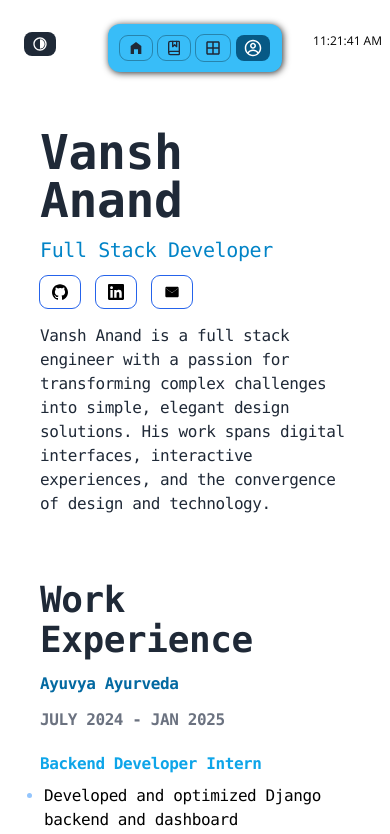
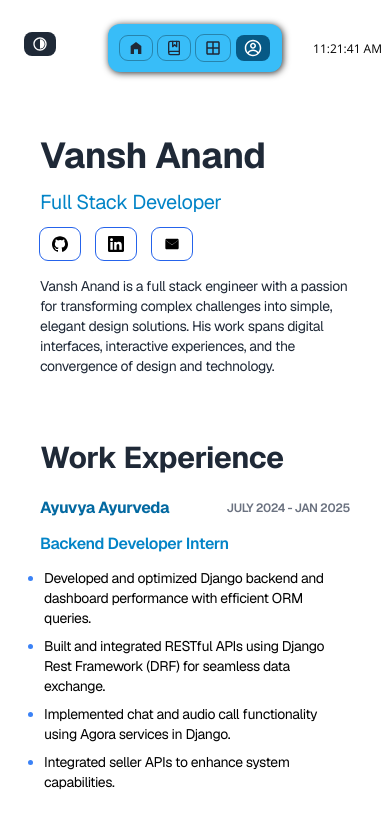
Before and after one commit to vanshanand34/Vansh-Portfolio, a Next.js app: page /about-me in a window 390 px wide. Shown: the top 834 px of the page. Built offline with nearby package versions, Linux system fonts and the light colour scheme.

Commit message:
feat: Enhanced responsiveness, modified font to Geist for Mobile screens and monospace for larger screens

```diff
--- a/app/HomePage.tsx
+++ b/app/HomePage.tsx
@@ -3,8 +3,12 @@
 import Link from "next/link";
 import ParentLayout from "./ParentLayout";
 import Footer from "./components/Footer";
+import { Geist } from "next/font/google";
 import { useEffect, useState } from "react";
 
+const geist = Geist({
+  variable: "--font-geist",
+})
 
 export default function HomePage() {
   return (
@@ -34,14 +38,14 @@ function HomePageComponent() {
 
   return (
     <>
-      <div className="px-10 sm:px-20 md:px-38 lg:px-56 xl:px-64 pt-28 pb-6 md:pt-44"
+      <div className={`${geist.className} px-10 sm:px-20 md:px-38 lg:px-56 xl:px-64 pt-28 pb-6 md:pt-44`}
         onClick={handleClick} >
-        <div className="text-4xl md:text-5xl lg:text-6xl dark:text-gray-200 text-gray-800 font-bold font-mono py-4 pt-8">
+        <div className="text-4xl md:text-5xl lg:text-6xl dark:text-gray-200 text-gray-800 font-bold sm:font-mono py-4 pt-8">
           <div>Full Stack Developer</div>
           <div>and Tech Enthusiast</div>
         </div>
 
-        <div className="md:text-xl text-base text-sky-700 dark:text-[#71b5d2] text-bold  font-mono py-4">
+        <div className="md:text-xl text-base text-sky-700 dark:text-[#71b5d2] text-bold sm:font-mono py-4">
           I&apos;m Vansh Anand, a Full Stack Developer and coding enthusiast passionate about building scalable applications and crafting efficient solutions. Skilled across front-end and back-end technologies, driven by curiosity and innovation.
         </div>
 
--- a/app/Navbar.tsx
+++ b/app/Navbar.tsx
@@ -22,14 +22,13 @@ export default function ResponsiveNavbar({ activeElement }: { activeElement: str
     }
 
     useEffect(() => {
-        // console.log(document.readyState, typeof window);
         if (document?.readyState == "complete") changeTime();
     }, [])
 
     function changeTime() {
         setInterval((() => setCurrTime(new Date())), 1000);
     }
-    // document.onload = () => changeTime();
+
 
     return (
         <>
@@ -43,23 +42,26 @@ export default function ResponsiveNavbar({ activeElement }: { activeElement: str
 
                         <Link href={"/"}>
                             <div className={`py-1 px-2 rounded-lg cursor-pointer ${getNavStyling("home")}`}>
-                                {/* home */}
-
                                 <MdHomeFilled className="text-base" />
+                                {/* Home */}
                             </div>
                         </Link>
 
                         <Link href={"/resume"}>
                             <div className={`flex items-center py-1 px-2 rounded-lg cursor-pointer text-nowrap ${getNavStyling("resume")}`}>
                                 <LuBookMarked className="text-base" />
-                                <div className="hidden md:block px-1">Resume</div>
+                                <div className="hidden md:block px-1">
+                                    Resume
+                                </div>
                             </div>
                         </Link>
 
                         <Link href={"/projects"}>
                             <div className={`flex items-center py-1 px-2 rounded-lg cursor-pointer text-nowrap ${getNavStyling("projects")}`}>
                                 <MdOutlineWindow className="text-lg" />
-                                <div className="hidden md:inline px-1">Projects</div>
+                                <div className="hidden md:inline px-1">
+                                    Projects
+                                </div>
                             </div>
                         </Link>
 
@@ -68,7 +70,9 @@ export default function ResponsiveNavbar({ activeElement }: { activeElement: str
                                 className={`flex items-center py-1 px-2 rounded-lg cursor-pointer text-nowrap ${getNavStyling("about-me")}`}
                             >
                                 <CgProfile className="text-lg" />
-                                <span className="hidden md:inline px-1">About Me</span>
+                                <span className="hidden md:inline px-1">
+                                    About Me
+                                </span>
                             </div>
                         </Link>
 
@@ -76,7 +80,7 @@ export default function ResponsiveNavbar({ activeElement }: { activeElement: str
                 </div >
             </div >
 
-            <div className="p-2 pt-4 rounded-lg fixed top-[2vh] md:right-[3vw] right-0 sm:right-[1vw] text-black dark:text-white md:text-base text-xs" id="currTime">
+            <div className="p-2 pt-6 md:pt-4 rounded-lg fixed top-[2vh] md:right-[3vw] right-0 sm:right-[1vw] text-black dark:text-white md:text-base text-xs" id="currTime">
                 {currTime?.toLocaleTimeString()}
             </div>
         </>
--- a/app/about-me/AboutPage.tsx
+++ b/app/about-me/AboutPage.tsx
@@ -3,6 +3,7 @@
 import React from "react";
 import LinkButtons from "../LinkButtons";
 import ParentLayout from "../ParentLayout";
+import { Geist } from "next/font/google";
 
 export default function AboutMePage() {
   return (
@@ -13,14 +14,18 @@ export default function AboutMePage() {
   )
 }
 
+const geist = Geist({
+  variable: "--font-geist",
+})
+
 function AboutMe() {
 
   return (
     <>
-      <div className="font-mono tracking-tight dark:tracking-normal px-6 sm:px-16 md:px-42 lg:px-64 py-24 md:py-32">
-        <div className="p-4 py-8 md:py-16" id="intro">
+      <div className={` ${geist.className} sm:font-mono tracking-tight dark:tracking-normal px-6 sm:px-16 md:px-42 lg:px-64 py-24 md:py-32`}>
+        <div className="p-4 py-8 pt-10 md:py-16" id="intro">
 
-          <div className="md:text-7xl text-5xl font-bold text-gray-800 dark:text-white">
+          <div className="md:text-7xl sm:text-5xl text-4xl font-bold text-gray-800 dark:text-white">
             Vansh Anand
           </div>
 
@@ -30,42 +35,43 @@ function AboutMe() {
 
           <LinkButtons height={16} width={16} />
 
-          <div className="md:font-medium  font-mono text-gray-800 dark:text-white md:text-lg xl:text-xl text-base pt-4 sm:pt-2">
+          <div className="md:font-medium sm:font-mono text-gray-800 dark:text-white
+          xl:text-xl md:text-lg sm:text-base text-sm pt-4 sm:pt-2">
             Vansh Anand is a full stack engineer with a passion for transforming complex challenges into simple, elegant design solutions. His work spans digital interfaces, interactive experiences, and the convergence of design and technology.
           </div>
 
         </div>
 
         <div className="px-4 py-8 md:py-16" id="experience">
-          <div className="font-bold md:text-6xl text-4xl text-gray-800 dark:text-inherit">
+          <div className="font-bold md:text-6xl text-3xl text-gray-800 dark:text-inherit">
             Work Experience
           </div>
           <div className="">
-            <div className="sm:flex items-center justify-between gap-2 py-2 md:py-6">
+            <div className="flex items-center justify-between gap-2 py-1 pt-4 md:py-6">
               <div className="font-bold lg:text-3xl md:text-2xl text-base dark:text-blue-300 text-sky-700 py-1 sm:py-0">
                 Ayuvya Ayurveda
               </div>
 
-              <div className="font-semibold md:text-lg text-base dark:text-gray-400 text-gray-500 py-2 sm:py-0">
+              <div className="font-semibold md:text-lg sm:text-base text-xs dark:text-gray-400 text-gray-500 py-2 sm:py-0">
                 JULY 2024 - JAN 2025
               </div>
             </div>
 
-            <div className="md:text-xl font-semibold text-sky-500 py-1">
+            <div className="md:text-xl font-semibold text-sky-600 py-1">
               Backend Developer Intern
             </div>
 
-            <ul className="p-1 font-mono marker:text-blue-300 list-disc list-outside xl:text-lg md:text-lg sm:text-base md:font-medium dark:text-white">
-              <li className="md:p-1">
+            <ul className="p-1 sm:font-mono marker:text-blue-500 list-disc list-outside xl:text-lg md:text-lg sm:text-base text-sm md:font-medium dark:text-white">
+              <li className="py-1 md:p-1">
                 Developed and optimized Django backend and dashboard performance with efficient ORM queries.
               </li>
-              <li className="md:p-1">
+              <li className="py-1 md:p-1">
                 Built and integrated RESTful APIs using Django Rest Framework (DRF) for seamless data exchange.
               </li>
-              <li className="md:p-1">
+              <li className="py-1 md:p-1">
                 Implemented chat and audio call functionality using Agora services in Django.
               </li>
-              <li className="md:p-1">
+              <li className="py-1 md:p-1">
                 Integrated seller APIs to enhance system capabilities.
               </li>
             </ul>
--- a/app/projects/ProjectCard.tsx
+++ b/app/projects/ProjectCard.tsx
@@ -1,4 +1,5 @@
 import Link from "next/link";
+import { Geist } from "next/font/google";
 import { HiOutlineExternalLink } from "react-icons/hi";
 
 type ProjectCardProps = {
@@ -9,20 +10,24 @@ type ProjectCardProps = {
 }
 
 
+const geist = Geist({
+    variable: "--font-geist",
+})
+
 
 export default function ProjectCard(
     { projectName, projectDescription, projectLink, techStack }: ProjectCardProps
 ) {
     return <>
         <div
-            className="rounded-lg tracking-tight border dark:border-[#fff7] border-[#00000069] shadow
-            hover:shadow-lg  dark:hover:shadow-gray-700 p-3 px-4 md:p-4 md:px-6 dark:bg-[#1b1b1b]"
+            className={`${geist.className} sm:font-mono rounded-lg tracking-tight border dark:border-[#fff7] border-[#00000069] shadow
+            hover:shadow-lg  dark:hover:shadow-gray-700 p-3 px-4 md:p-4 md:px-6 dark:bg-[#1b1b1b]`}
         >
             <div className="flex justify-between items-center py-2 sm:py-4">
 
                 <Link href={projectLink}>
                     <div
-                        className="text-lg sm:text-xl md:text-2xl font-semibold
+                        className="sm:font-mono text-lg sm:text-xl md:text-2xl font-semibold
                         text-sky-600 hover:text-blue-800 dark:hover:text-blue-500 dark:text-sky-400"
                     >{projectName}</div>
                 </Link>
@@ -32,7 +37,7 @@ export default function ProjectCard(
                 </Link>
             </div>
 
-            <div className="text-xs md:text-sm lg:text-base font-mono">
+            <div className={`text-sm sm:font-mono md:text-sm lg:text-base`}>
                 {projectDescription}
             </div>
 
--- a/app/projects/ProjectsPage.tsx
+++ b/app/projects/ProjectsPage.tsx
@@ -18,11 +18,11 @@ function ProjectPageComponent() {
         <>
             <div className="px-12 xs:px-18 sm:px-28 md:px-[8vw] lg:px-40 xl:px-54 py-28  md:py-32">
 
-                <div className="text-center text-3xl md:text-5xl font-bold pb-12 py-4">Projects</div>
+                <div className="text-center text-4xl md:text-5xl font-bold pb-12 py-4">Projects</div>
 
                 <div className="">
 
-                    <div className="grid md:grid-cols-2 grid-cols-1 py-4 gap-12">
+                    <div className="grid md:grid-cols-2 grid-cols-1 py-4 gap-12 sm:font-mono">
 
                         <ProjectCard
                             projectName="Code Compiler"
--- a/app/projects/page.tsx
+++ b/app/projects/page.tsx
@@ -1,5 +1,5 @@
 import { Metadata } from "next";
-import { Open_Sans } from "next/font/google";
+import { Geist, Open_Sans } from "next/font/google";
 import ProjectPage from "./ProjectsPage";
 
 export const metadata: Metadata = {
@@ -7,13 +7,15 @@ export const metadata: Metadata = {
     description: "Portfolio of Vansh Anand",
 }
 
-const openSans = Open_Sans({
+const geist = Geist({
     variable: "--font-open-sans",
     subsets: ["latin"],
 })
 
+
+
 export default function Home() {
-    return <div className={`${openSans.className}`}>
+    return <div className={`${geist.className}`}>
         <ProjectPage/>
     </div>
 }
--- a/app/resume/ResumePage.tsx
+++ b/app/resume/ResumePage.tsx
@@ -18,10 +18,10 @@ function ResumeComponent() {
             <div className="px-6 sm:px-16 md:px-42 lg:px-64 py-48">
 
                 <div className="w-full text-center md:text-6xl text-4xl font-semibold dark:text-white
-                text-blue-500">
+                text-gray-800">
                     Download Resume
                 </div>
-                <div className="text-center font-mono text-gray-400 py-4">
+                <div className="text-center font-mono text-blue-400 py-4">
                     Click on the below link to download resume
                 </div>
 
```
